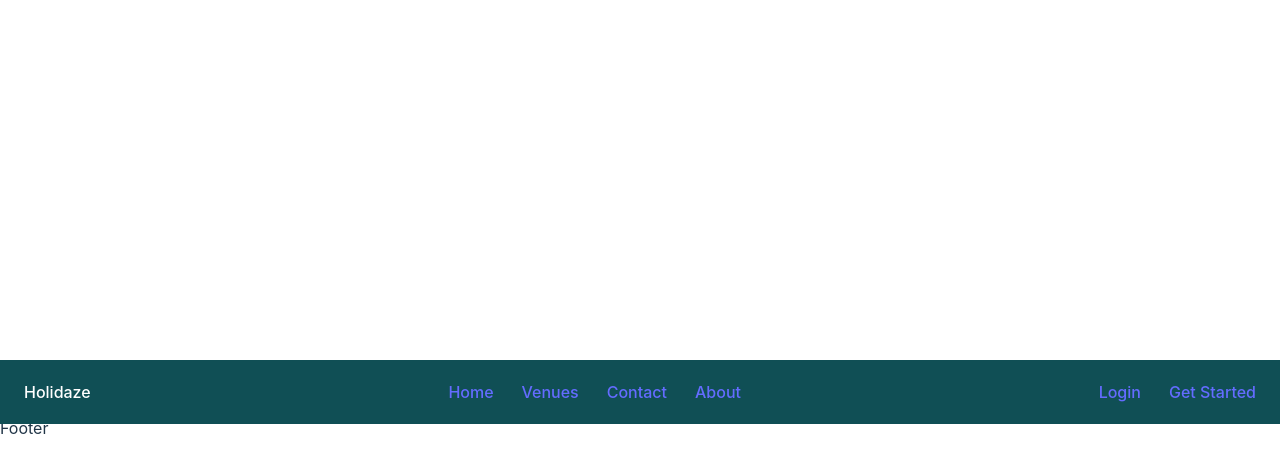
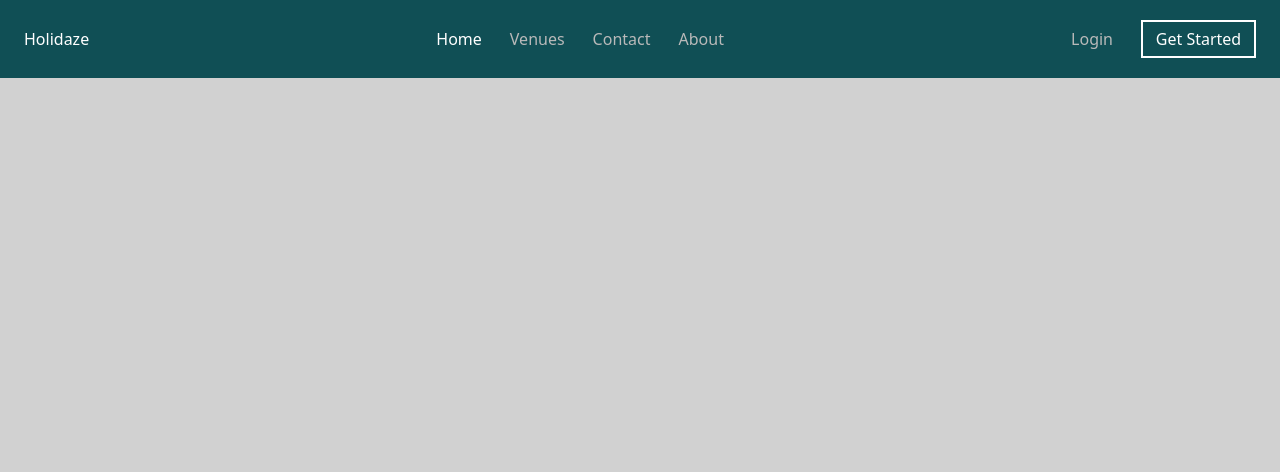
Before and after one commit to May-Tove/holidaze, a React (Vite) app: page / in a window 1280 px wide. Shown: the top 472 px of the page. Built offline with nearby package versions, Linux system fonts and the light colour scheme.

Commit message:
Custom header styles

```diff
--- a/src/index.css
+++ b/src/index.css
@@ -2,7 +2,38 @@
 @import 'tailwindcss/components';
 @import 'tailwindcss/utilities';
 
-:root {
+body {
+  background-color: rgb(209, 209, 209);
+}
+
+@layer components {
+  .btn {
+    background-color: 0;
+    border: 2px solid white;
+    padding: 0.3rem 0.8rem;
+    color: white;
+    transition: all 0.5s ease-in-out;
+  }
+
+  .btn:hover {
+    background-color: white;
+    color: rgb(56, 56, 56);
+  }
+}
+
+@layer utilities {
+  .nav-link {
+    color: rgb(185, 185, 185);
+    transition: all 0.3s ease-in-out;
+  }
+  .nav-link:hover,
+  .nav-link:focus,
+  .nav-link:focus-visible,
+  .active {
+    color: white;
+  }
+}
+/*:root {
   font-family: Inter, system-ui, Avenir, Helvetica, Arial, sans-serif;
   line-height: 1.5;
   font-weight: 400;
@@ -59,7 +90,7 @@ button:focus-visible {
   outline: 4px auto -webkit-focus-ring-color;
 }
 
-@media (prefers-color-scheme: light) {
+@media (prefers-color-scheme: dark) {
   :root {
     color: #213547;
     background-color: #ffffff;
@@ -70,4 +101,4 @@ button:focus-visible {
   button {
     background-color: #f9f9f9;
   }
-}
+}*/
```
